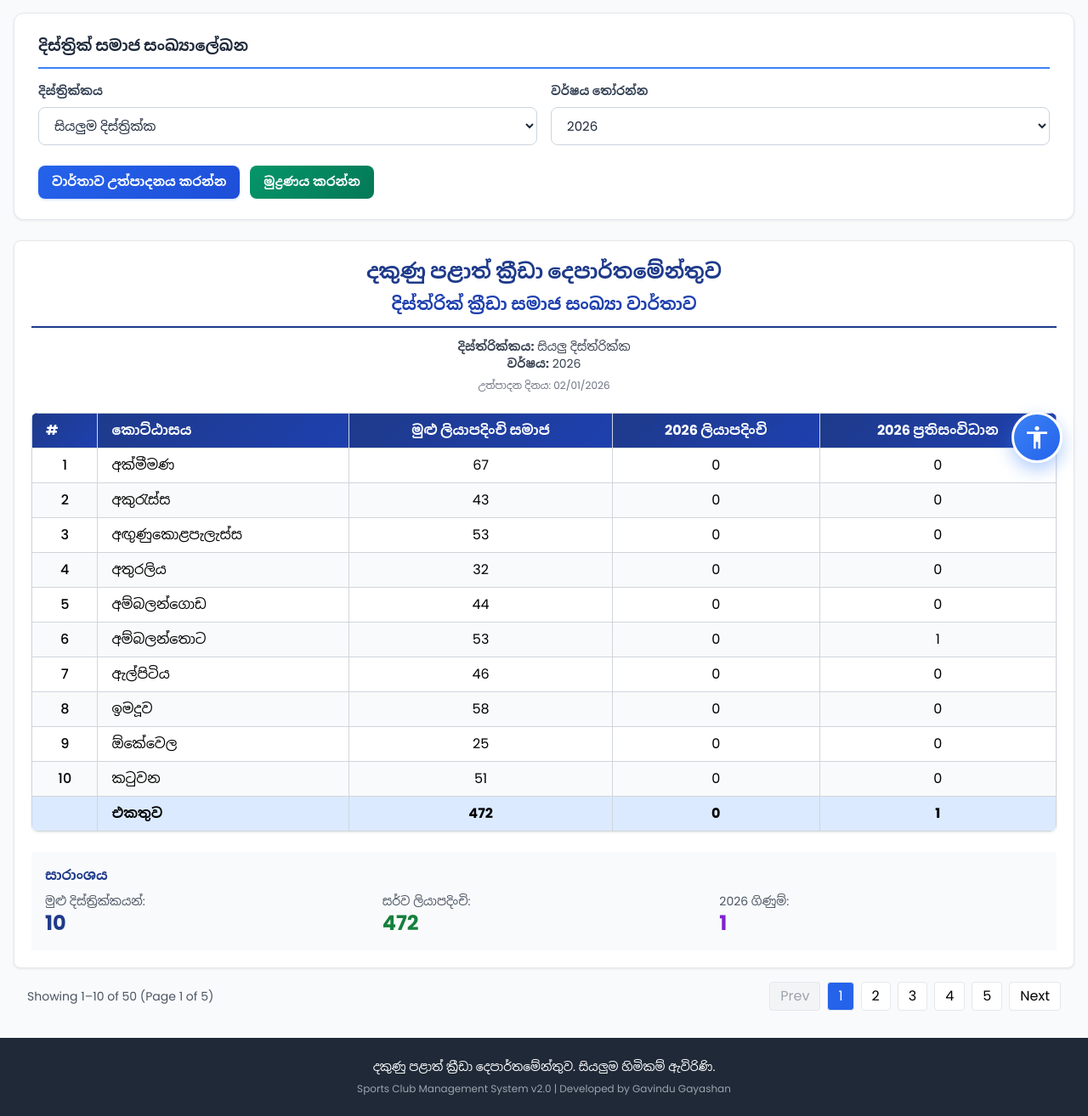
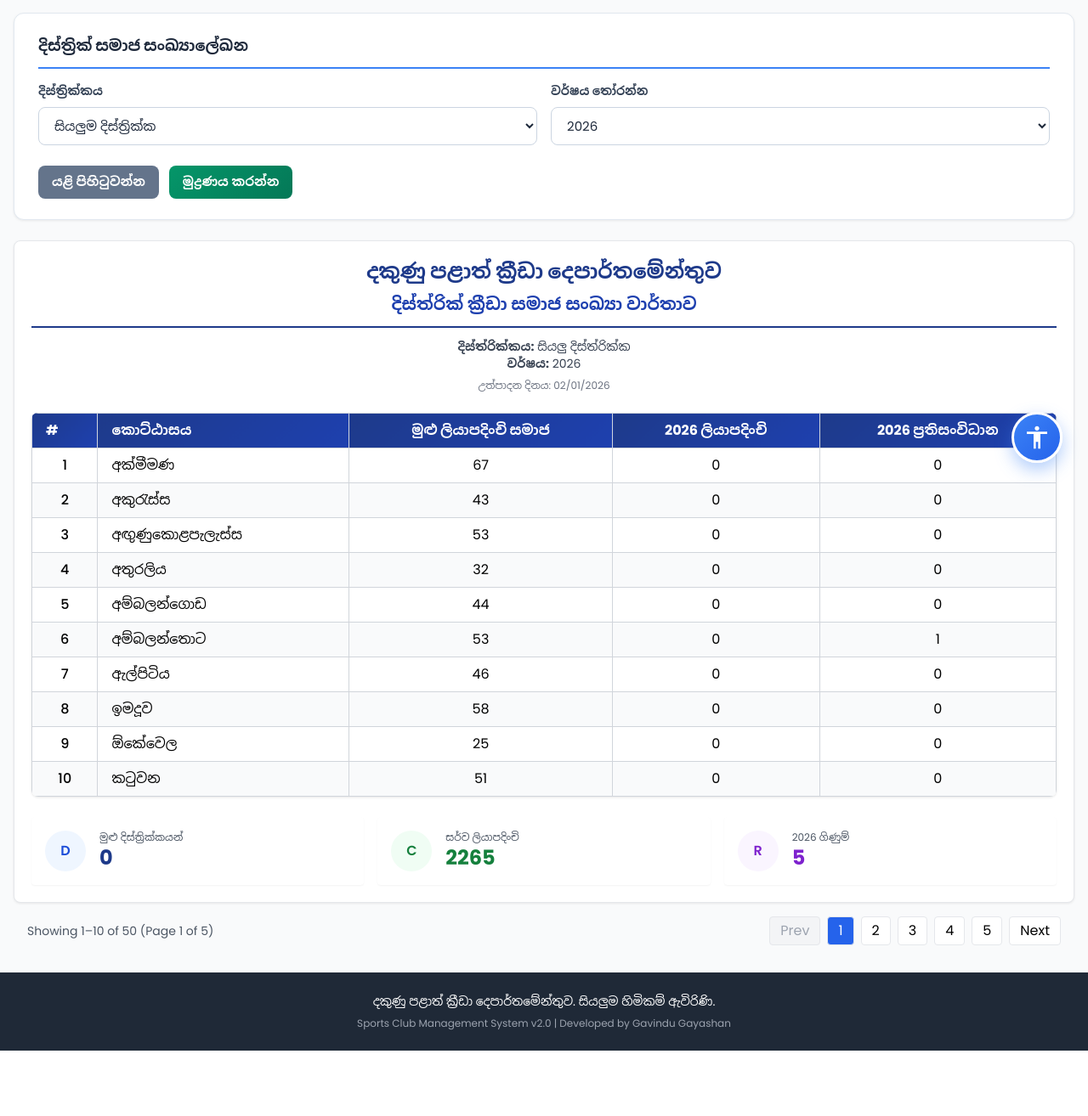
Before and after one commit to Ministry-of-Sports-Southern-Province/sports-v2, a PHP site: page /sports-v2/public/report-district-statistics.php in a window 1280 px wide. Shown: the part 225-1539 px from the top of the page at 85% size. After the commit the page ends 1462 px from the top, so only its background shows below. Run offline with PHP 8.4, Linux system fonts and the light colour scheme; the visitor is signed in with stand-in values (Sample User, id 1); data comes from the database, SQL or seed files in the repository; some libraries are stand-ins or nearby versions.

Commit message:
Add grand totals and UI summary for district stats
API: include a pagination.metadata.totals object for type=district_statistics by computing grand totals across all divisions (total clubs, year-registered, year-reorganized) before pagination and return it in the response metadata.
JS: read pagination.totals into grand total variables, fix row numbering for paginated results, remove per-page totals row from the table and show overall summary cards (district count, total clubs, year totals) in the UI.
Public: replace the generate report button with a resetFilters button. These changes allow displaying overall totals independent of current page pagination.

```diff
--- a/assets/js/report-district-statistics.js
+++ b/assets/js/report-district-statistics.js
@@ -31,6 +31,9 @@ let currentPage = 1;
 let rowsPerPage = 10;
 let totalPages = 1;
 let totalRows = 0;
+let grandTotalClubs = 0;
+let grandTotalYearRegistered = 0;
+let grandTotalYearReorganized = 0;
 
 function loadDistricts() {
   return fetch("../api/locations.php?type=district")
@@ -128,6 +131,14 @@ function generateReport(page = 1) {
     .then((res) => res.json())
     .then((data) => {
       if (data.success && data.data) {
+        // Store totals from pagination metadata for display
+        if (data.pagination && data.pagination.totals) {
+          grandTotalClubs = data.pagination.totals.total_clubs || 0;
+          grandTotalYearRegistered =
+            data.pagination.totals.total_registered || 0;
+          grandTotalYearReorganized =
+            data.pagination.totals.total_reorganized || 0;
+        }
         displayReport(data.data, district, year);
         renderPagination(data.pagination);
       } else {
@@ -319,34 +330,21 @@ function displayReport(data, district, year) {
             <tbody>
   `;
 
-  let totalClubs = 0;
-  let totalYearRegistered = 0;
-  let totalYearReorganized = 0;
-
   data.forEach((row, index) => {
     const bgClass = index % 2 === 0 ? "bg-white" : "bg-gray-50";
     tableHTML += `
                 <tr class="${bgClass}">
-                    <td class="border border-gray-300 px-4 py-2 text-center font-medium">${index + 1}</td>
+            <td class="border border-gray-300 px-4 py-2 text-center font-medium">${(currentPage - 1) * rowsPerPage + index + 1}</td>
                     <td class="border border-gray-300 px-4 py-2 font-medium">${row.division_name || "-"}</td>
                     <td class="border border-gray-300 px-4 py-2 text-center">${row.total_clubs || 0}</td>
                     <td class="border border-gray-300 px-4 py-2 text-center">${row.year_registered || 0}</td>
                     <td class="border border-gray-300 px-4 py-2 text-center">${row.year_reorganized || 0}</td>
                 </tr>
     `;
-    totalClubs += row.total_clubs || 0;
-    totalYearRegistered += row.year_registered || 0;
-    totalYearReorganized += row.year_reorganized || 0;
   });
 
+  // Close table (don't include totals row here; summary cards show totals)
   tableHTML += `
-                <tr class="bg-blue-100 font-bold">
-                    <td class="border border-gray-300 px-4 py-2"></td>
-                    <td class="border border-gray-300 px-4 py-2">එකතුව</td>
-                    <td class="border border-gray-300 px-4 py-2 text-center">${totalClubs}</td>
-                    <td class="border border-gray-300 px-4 py-2 text-center">${totalYearRegistered}</td>
-                    <td class="border border-gray-300 px-4 py-2 text-center">${totalYearReorganized}</td>
-                </tr>
           </tbody>
         </table>
       `;
@@ -378,21 +376,27 @@ function displayReport(data, district, year) {
                 ${tableHTML}
             </div>
 
-            <!-- Summary Statistics -->
-            <div class="mt-6 p-4 bg-gray-50 rounded no-print">
-                <h4 class="font-bold text-blue-900 mb-2">සාරාංශය</h4>
-                <div class="grid grid-cols-3 gap-4 text-sm">
+            <!-- Summary Statistics (cards) -->
+            <div class="mt-6 grid grid-cols-1 md:grid-cols-3 gap-4 no-print">
+              <div class="p-4 bg-white rounded shadow-sm flex items-center gap-4">
+                <div class="w-12 h-12 rounded-full bg-blue-50 text-blue-700 flex items-center justify-center font-semibold">D</div>
                 <div>
-                        <span class="text-gray-600">මුළු දිස්ත්‍රික්කයන්:</span>
-                        <div class="text-2xl font-bold text-blue-900">${Math.max(1, data.length)}</div>
+                  <div class="text-xs text-gray-600">මුළු දිස්ත්‍රික්කයන්</div>
+                  <div class="text-2xl font-bold text-blue-900">${totalRows}</div>
                 </div>
+              </div>
+              <div class="p-4 bg-white rounded shadow-sm flex items-center gap-4">
+                <div class="w-12 h-12 rounded-full bg-green-50 text-green-700 flex items-center justify-center font-semibold">C</div>
                 <div>
-                        <span class="text-gray-600">සර්ව ලියාපදිංචි:</span>
-                        <div class="text-2xl font-bold text-green-700">${totalClubs}</div>
+                  <div class="text-xs text-gray-600">සර්ව ලියාපදිංචි</div>
+                  <div class="text-2xl font-bold text-green-700">${grandTotalClubs}</div>
                 </div>
+              </div>
+              <div class="p-4 bg-white rounded shadow-sm flex items-center gap-4">
+                <div class="w-12 h-12 rounded-full bg-purple-50 text-purple-700 flex items-center justify-center font-semibold">R</div>
                 <div>
-                        <span class="text-gray-600">${yearText} ගිණුම්:</span>
-                        <div class="text-2xl font-bold text-purple-700">${totalYearRegistered + totalYearReorganized}</div>
+                  <div class="text-xs text-gray-600">${yearText} ගිණුම්</div>
+                  <div class="text-2xl font-bold text-purple-700">${grandTotalYearRegistered + grandTotalYearReorganized}</div>
                 </div>
               </div>
             </div>
--- a/public/report-district-statistics.php
+++ b/public/report-district-statistics.php
@@ -23,7 +23,7 @@ include '../includes/header.php';
             </div>
         </div>
         <div class="flex flex-wrap gap-3">
-            <button onclick="generateReport()" class="btn btn-primary" data-i18n="button.generate_report">වාර්තාව උත්පාදනය කරන්න</button>
+            <button onclick="resetFilters()" class="btn btn-secondary" data-i18n="button.reset">නැවත සකසන්න</button>
             <button onclick="printReportWithDate()" class="btn btn-success" data-i18n="button.print">මුද්‍රණය කරන්න</button>
         </div>
     </div>
```
Also changed, not shown: api/reports.php (+52 -2 lines). Lines whose indentation alone changed are shown as unchanged.
